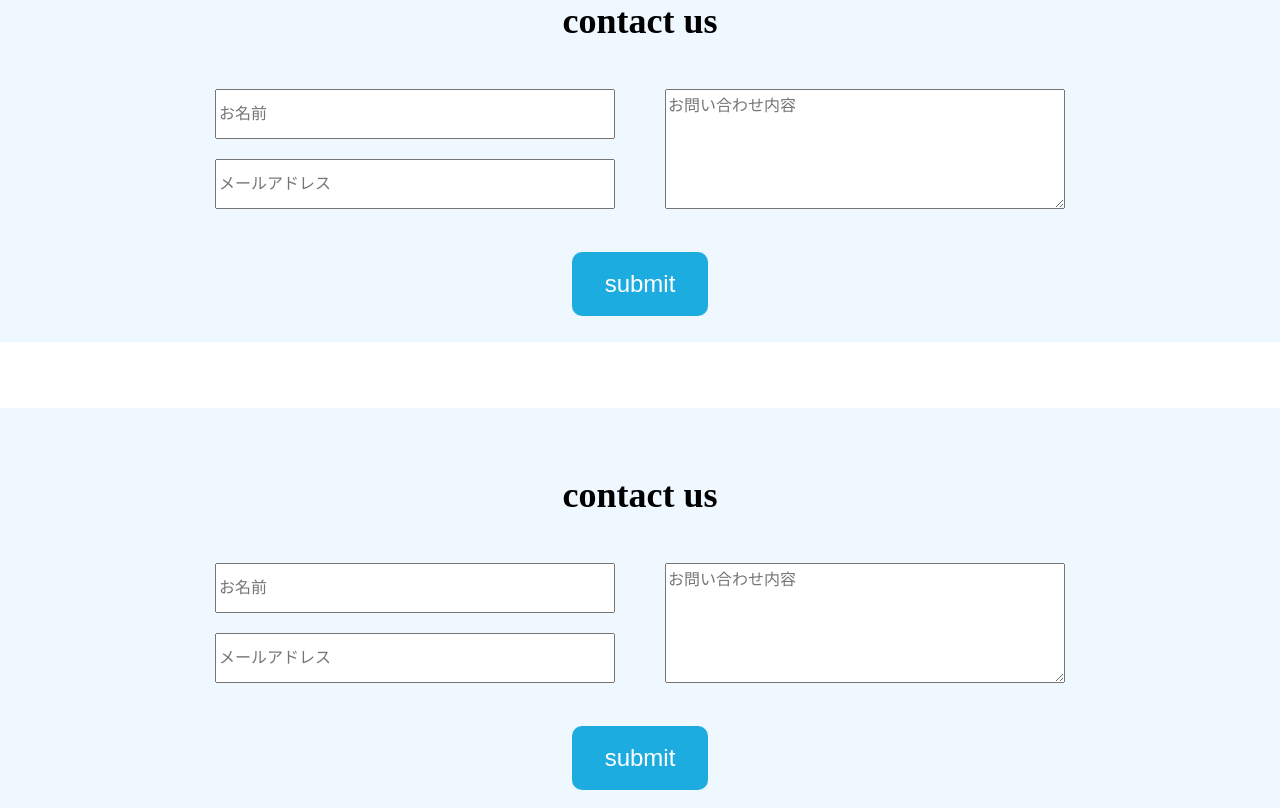
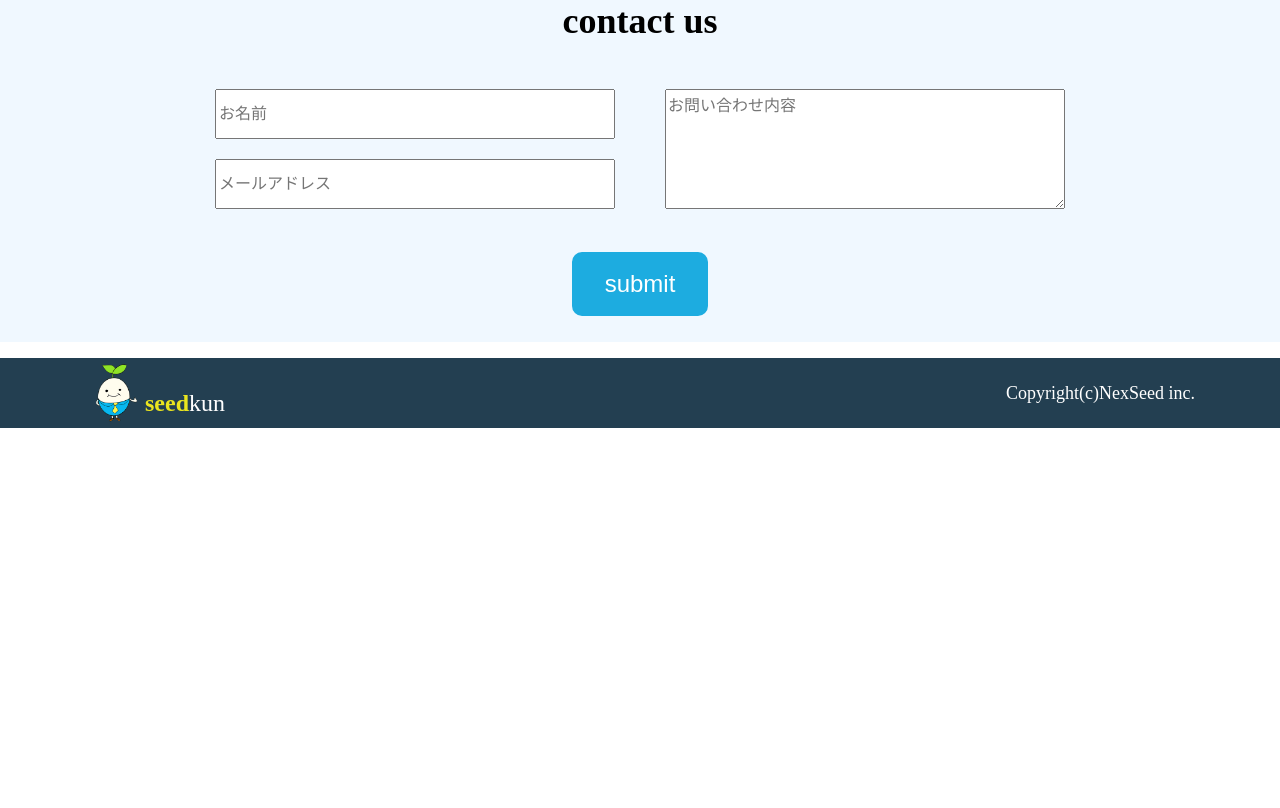
Before and after one commit to yuki-miyake-3/welcome_nexseed, a plain HTML site: page index.html in a window 1280 px wide. Shown: the part 1536-2344 px from the top of the page. After the commit the page ends 1964 px from the top, so only its background shows below. Drawn offline with Linux system fonts and the light colour scheme.

Commit message:
add footer and fixed header

```diff
--- a/css/style.css
+++ b/css/style.css
@@ -1,3 +1,14 @@
+/*ヘッダー固定*/
+.fixed{
+    position: fixed;
+    width: 100%;
+    margin-top: -70px;
+    z-index: 100;
+/*    回り込み回避*/
+}
+#margin-for-fixed{
+    margin-top: 70px;
+}
 
 header {
     display: flex;
@@ -201,3 +212,19 @@ span{
     color:#1dace0;
     transition-duration: 500ms;
 }
+
+/*footer*/
+footer{
+    display: flex;
+    justify-content: space-between;
+    align-items: center;
+    background-color: #233f51;
+    color:#fff;
+    font-size: 18px;
+    padding: 5px;
+
+}
+
+footer .footer-right{
+    margin-right: 80px;
+}
--- a/index.html
+++ b/index.html
@@ -85,31 +85,23 @@
 　    </form>
 
 　</aside>
+　<!-- contactここまで -->
+<!--footerここから　-->
+ <footer>
+<!--footer右側-->
+<div class="icon">
+<img src="img/seedkun.png" alt="">
+<span class="name"><strong>seed</strong>kun</span>
+<!--ヘッダーと同じcssが当たるようにかく-->
+
+</div>
+<p class="footer-right">Copyright(c)NexSeed inc.</p>
 
 
-　  <!-- contact -->
-  <aside class="contact">
-    <h2 class="sub-title">contact us</h2>
-    <!-- form -->
-    <form action="">
-      <div class="form">
-        <!-- 左側のフォーム -->
-        <div class="form-left">
-          <fieldset>
-            <input  class="name" type="text" placeholder="お名前">
-          </fieldset>
-          <fieldset>
-            <input  class="email" type="email" placeholder="メールアドレス">
-          </fieldset>
-        </div>
-        <!-- 右側のフォーム -->
-        <fieldset>
-          <textarea  class="inquiry" name="" placeholder="お問い合わせ内容"></textarea>
-        </fieldset>
-      </div>
-      <button>submit</button>
-    </form>
-  </aside>
+
+
+ </footer>
+
 
 
 
```
